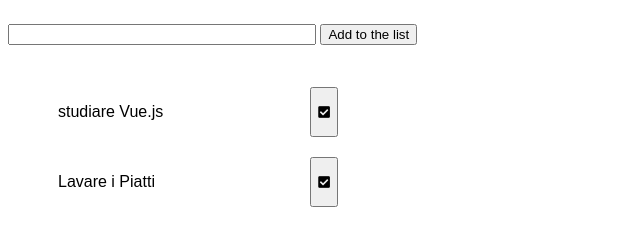
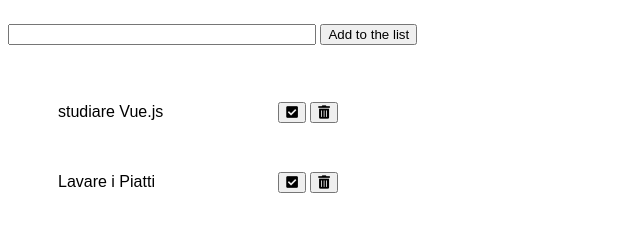
Before and after one commit to Eliastellati/vue-todolist, a plain HTML site: page index.html in a window 1280 px wide. Shown: the whole page, without its empty margins (0-640 px from the left). Drawn offline with nearby package versions, Linux system fonts and the light colour scheme.

Commit message:
aggiunto delete button(non funzionante)

```diff
--- a/index.html
+++ b/index.html
@@ -19,7 +19,12 @@
         <button v-on:click="addItem">Add to the list</button>
         <ul>
             <li v-for="item in items">
-                <p> {{ item }} </p> <button class="status" @click="doneTodo"><i class="fas fa-check-square"></i></button></li>
+                <p> {{ item }} </p>
+                <div class="btn-container">
+                    <button class="status" @click="doneTodo"><i class="fas fa-check-square"></i></button>
+                    <button class="delete" @click="deleteItem"><i class="fas fa-trash-alt"></i></button>
+                </div>
+            </li>
         </ul>
     </div>
     <script src="script.js"></script>
--- a/style.css
+++ b/style.css
@@ -20,6 +20,7 @@ li {
     padding: 10px;
     display: flex;
     justify-content: space-between;
+    align-items: center;
 }
 
 li p {
```
